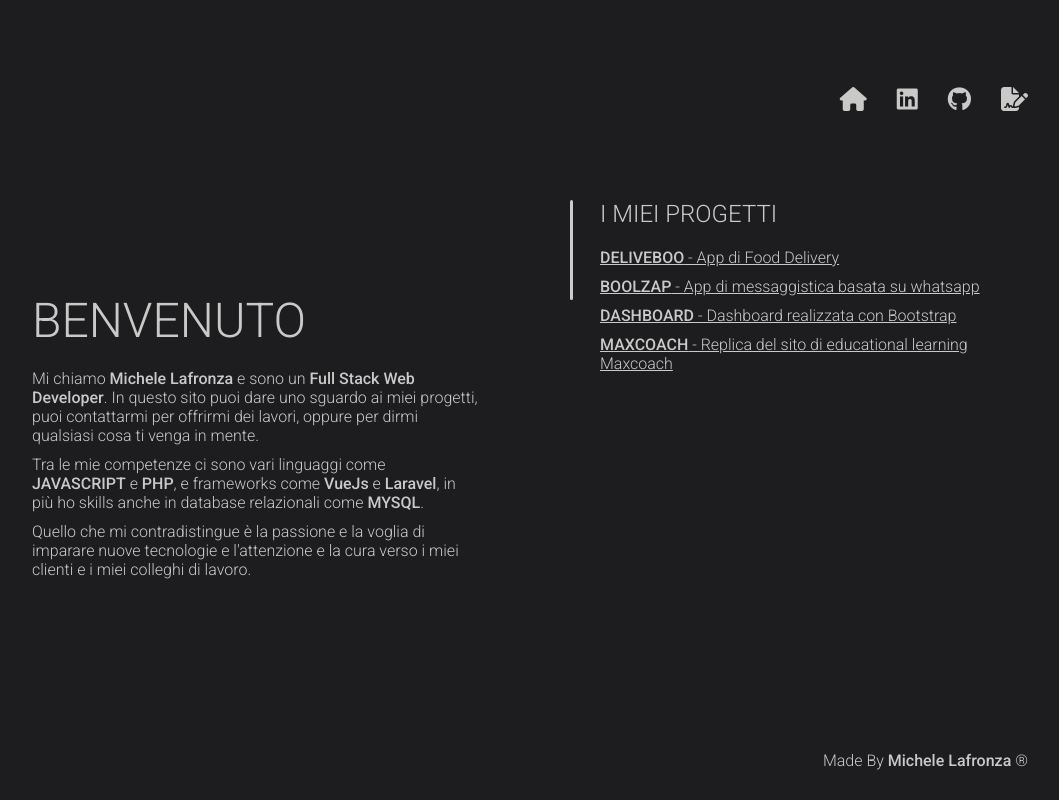
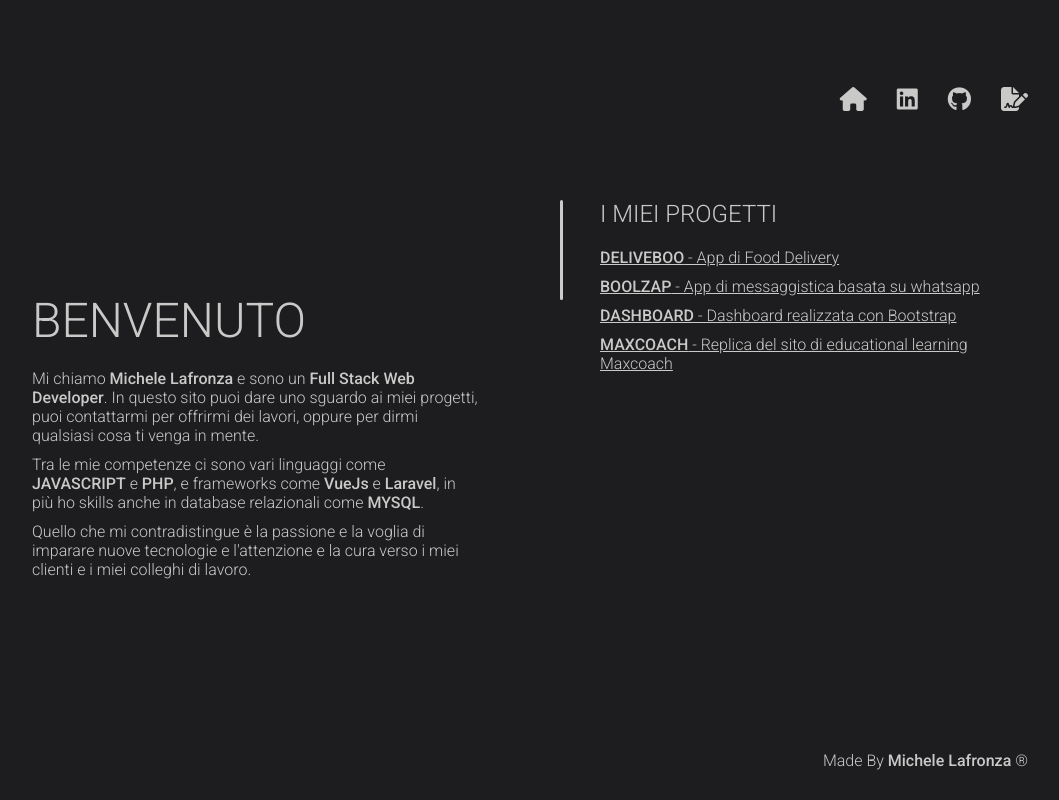
Before and after one commit to MicheleLafronza/my-portfolio, a Vue app: page / in a window 1280 px wide. Shown: the whole page, without its empty margins (132-1191 px from the left). Built offline with nearby package versions, Linux system fonts and the light colour scheme; a web font is replaced by a local one.

Commit message:
fixed line position in ProjectsSection

```diff
--- a/src/components/ProjectsSection.vue
+++ b/src/components/ProjectsSection.vue
@@ -114,7 +114,7 @@
       width: 3px;
       border-radius: 2.5px;
       top: 0px;
-      left: -30px;
+      left: -40px;
 
       animation-name: stretchv;
       animation-duration: 0.5s;
```
